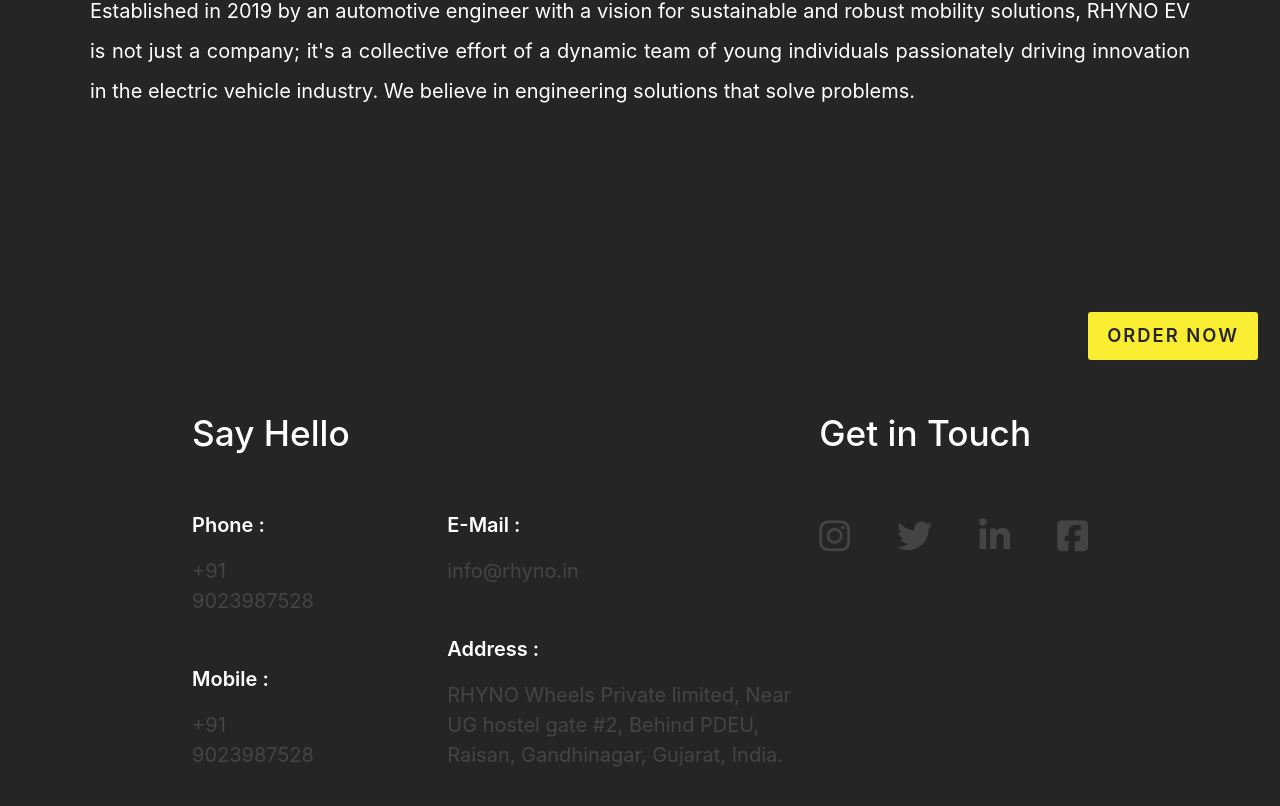
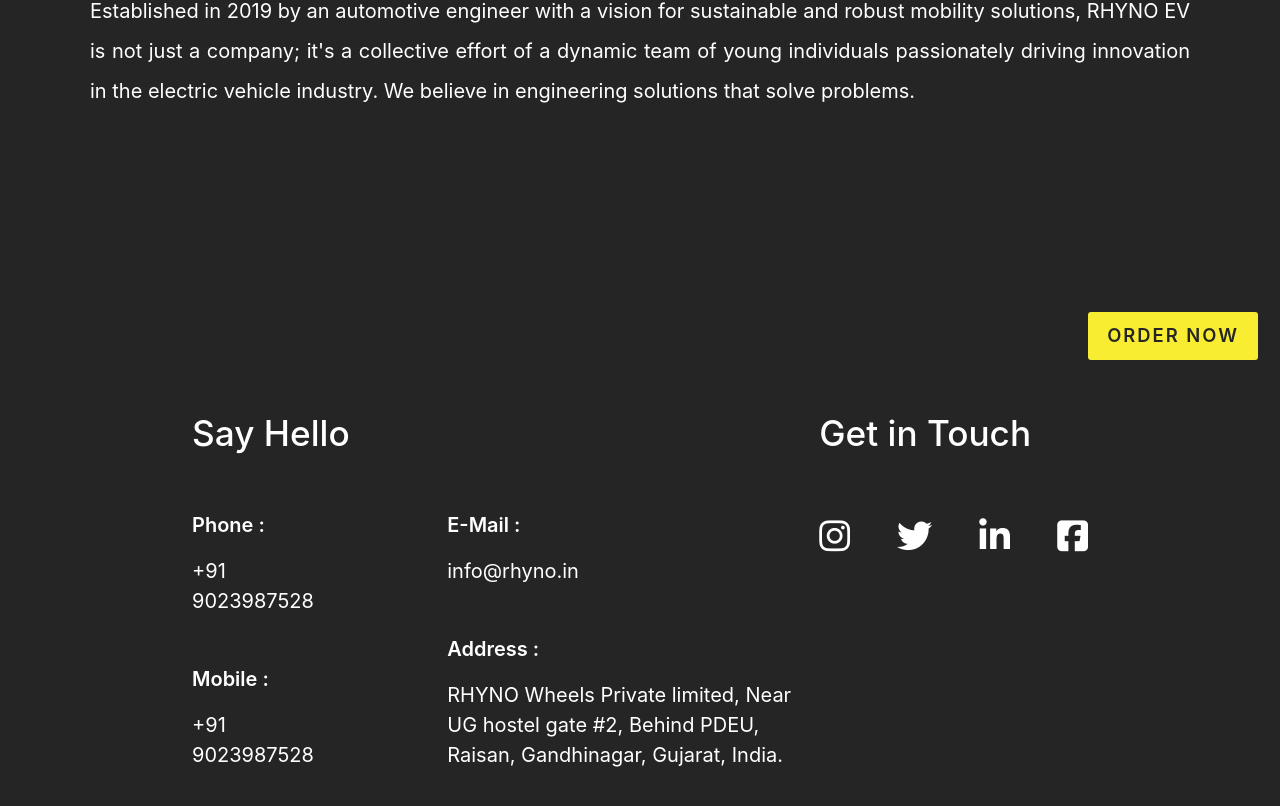
Before and after one commit to pratham2506/rhyno_ev_website, a React (Vite) app: page /Contact in a window 1280 px wide. Shown: the part 388-1194 px from the top of the page. Built offline with nearby package versions, Linux system fonts and the light colour scheme; a web font is replaced by a local one.

Commit message:
version 1 final

```diff
--- a/src/components/backtotop/BackToTop.css
+++ b/src/components/backtotop/BackToTop.css
@@ -18,7 +18,7 @@
     color: var(--devil);
     border: 1px solid var(--devil);
     font-size: var(--small);
-    background: #ffffff;
+    background: var(--yellow);
 
 }
 
--- a/src/components/contact/Contact.css
+++ b/src/components/contact/Contact.css
@@ -59,7 +59,7 @@
 
 .ct-linksdiv small{
     font-size: var(--para);
-    color: var(--dark-grey);
+    color: var(--white);
 }
 
 .ct-social{
@@ -70,7 +70,7 @@
 
 .ct-social a{
     text-decoration: none;
-    color: var(--dark-grey);
+    color: var(--white);
     font-size: var(--medium);
     margin-top: 3rem;
     margin-bottom: 5px;
--- a/src/components/responsive-cards/ResponsiveCard.css
+++ b/src/components/responsive-cards/ResponsiveCard.css
@@ -37,7 +37,7 @@
 
 .di-partone p{
     font-size: 18px;
-    color: var(--dark-grey);
+    color: var(--white);
     text-align: justify;
 }
 
```
